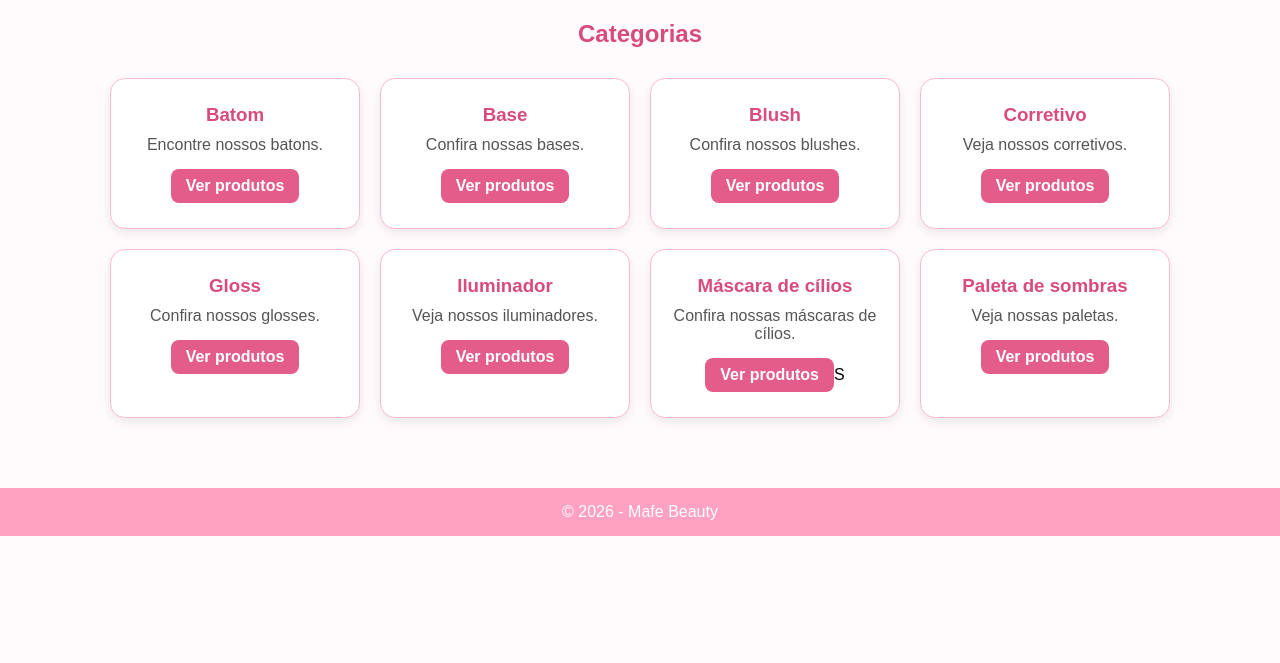
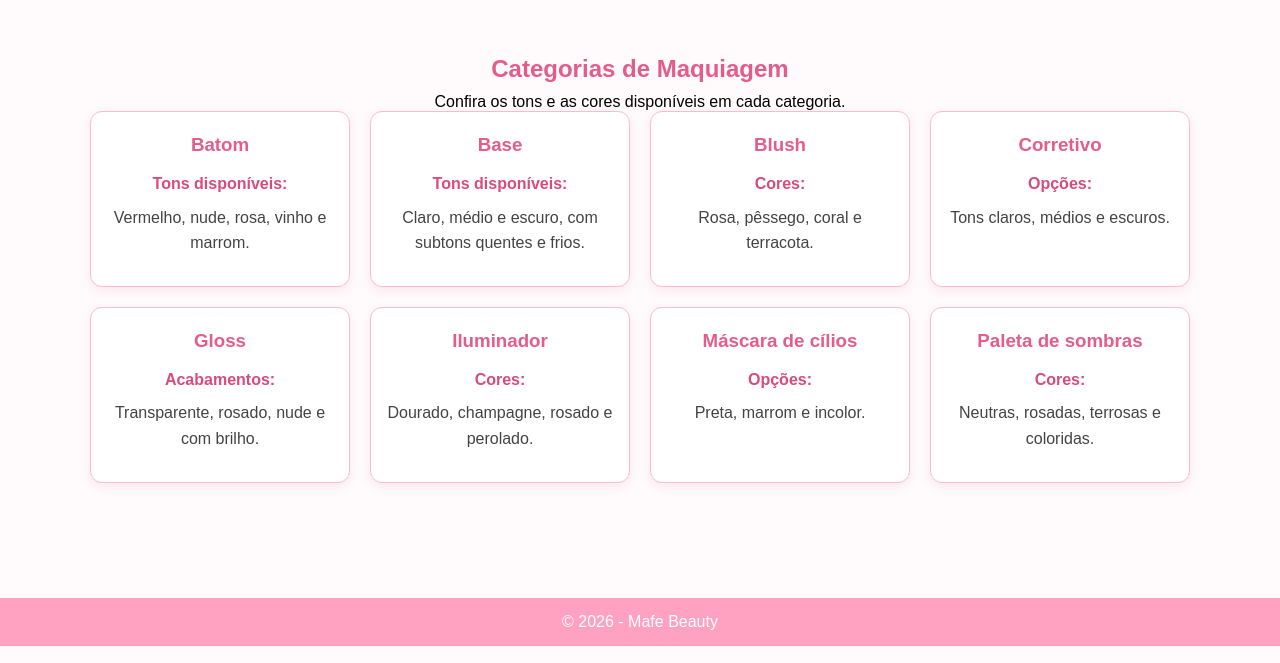
Before and after one commit to mpadilhadesouza58-spec/mafebeautyatu, a Django app: template templates/categorias.html in a window 1280 px wide. Shown: the part 137-800 px from the top of the page. Run offline with Django 5.2, Linux system fonts and the light colour scheme; the template is opened without the code that fills it, so the values that code supplies are empty.

Commit message:
atualização nas paginas de contato e categoria.

```diff
--- a/static/css/categorias.css
+++ b/static/css/categorias.css
@@ -1,64 +1,77 @@
-/* CATEGORIAS - MAFE BEAUTY */
+/* Página de categorias */
+
+.secao-categorias {
+    padding: 35px 20px 45px;
+    text-align: center;
+    background-color: #fffafc;
+}
+
+.secao-categorias h2 {
+    color: #e45d8a;
+    margin-bottom: 10px;
+}
+
+.descricao {
+    color: #555555;
+    margin-bottom: 30px;
+}
+
+/* Organização dos cartões */
 
 .categorias {
     display: grid;
-    grid-template-columns: repeat(4, 1fr);
+    grid-template-columns: repeat(4, minmax(0, 1fr));
     gap: 20px;
     max-width: 1100px;
-    margin: 30px auto;
-    padding: 0 20px;
+    margin: 0 auto;
 }
 
+/* Cartões */
+
 .categoria {
-    background-color: white;
+    background-color: #ffffff;
     border: 1px solid #fcbad5;
-    border-radius: 15px;
-    padding: 25px 15px;
-    text-align: center;
-    box-shadow: 0 4px 10px rgba(0, 0, 0, 0.08);
-    transition: 0.3s;
+    border-radius: 12px;
+    padding: 22px 16px;
+    box-shadow: 0 4px 10px rgba(228, 93, 138, 0.10);
+    transition: transform 0.2s, box-shadow 0.2s;
 }
 
 .categoria:hover {
-    transform: translateY(-5px);
-    box-shadow: 0 6px 14px rgba(0, 0, 0, 0.12);
+    transform: translateY(-4px);
+    box-shadow: 0 6px 14px rgba(228, 93, 138, 0.18);
 }
 
 .categoria h3 {
-    color: #d94b7a;
-    margin-bottom: 10px;
+    color: #e45d8a;
+    margin-top: 0;
+    margin-bottom: 15px;
 }
 
 .categoria p {
-    color: #555;
-    margin-bottom: 15px;
+    color: #444444;
+    line-height: 1.6;
+    margin: 8px 0;
 }
 
-.categoria a {
-    display: inline-block;
-    background-color: #e45d8a;
-    color: white;
-    padding: 8px 15px;
-    border-radius: 8px;
-    text-decoration: none;
-    font-weight: bold;
-    transition: 0.3s;
+.categoria strong {
+    color: #d94b7a;
 }
 
-.categoria a:hover {
-    background-color: #d94b7a;
-}
-
-/* RESPONSIVO */
+/* Adaptação para telas menores */
 
 @media (max-width: 900px) {
     .categorias {
-        grid-template-columns: repeat(2, 1fr);
+        grid-template-columns: repeat(2, minmax(0, 1fr));
     }
 }
 
-@media (max-width: 600px) {
+@media (max-width: 500px) {
     .categorias {
         grid-template-columns: 1fr;
     }
+
+    .secao-categorias {
+        padding: 25px 15px;
+    }
 }
--- a/templates/categorias.html
+++ b/templates/categorias.html
@@ -19,64 +19,67 @@
 
 <nav>
     <a href="/">Início</a>
-    <a href="#">Produtos</a>
+    <a href="/produtos/">Produtos</a>
     <a href="/categorias/">Categorias</a>
     <a href="/contato/">Contato</a>
 </nav>
 
 <main>
 
-    <section>
-        <h2>Categorias</h2>
+    <section class="secao-categorias">
+        <h2>Categorias de Maquiagem</h2>
+        <p class="introducao-categorias">
+    Confira os tons e as cores disponíveis em cada categoria.
+</p>
 
         <div class="categorias">
 
             <div class="categoria">
                 <h3>Batom</h3>
-                <p>Encontre nossos batons.</p>
-                <a href="#">Ver produtos</a>
+                <p><strong>Tons disponíveis:</strong></p>
+                <p>Vermelho, nude, rosa, vinho e marrom.</p>
             </div>
 
             <div class="categoria">
                 <h3>Base</h3>
-                <p>Confira nossas bases.</p>
-                <a href="#">Ver produtos</a>
+                <p><strong>Tons disponíveis:</strong></p>
+                <p>Claro, médio e escuro, com subtons quentes e frios.</p>
             </div>
 
             <div class="categoria">
                 <h3>Blush</h3>
-                <p>Confira nossos blushes.</p>
-                <a href="#">Ver produtos</a>
+                <p><strong>Cores:</strong></p>
+                <p>Rosa, pêssego, coral e terracota.</p>
             </div>
 
             <div class="categoria">
                 <h3>Corretivo</h3>
-                <p>Veja nossos corretivos.</p>
-                <a href="#">Ver produtos</a>
+                <p><strong>Opções:</strong></p>
+                <p>Tons claros, médios e escuros.</p>
             </div>
 
             <div class="categoria">
                 <h3>Gloss</h3>
-                <p>Confira nossos glosses.</p>
-                <a href="#">Ver produtos</a>
+                <p><strong>Acabamentos:</strong></p>
+                <p>Transparente, rosado, nude e com brilho.</p>
             </div>
 
             <div class="categoria">
                 <h3>Iluminador</h3>
-                <p>Veja nossos iluminadores.</p>
-                <a href="#">Ver produtos</a>
+                <p><strong>Cores:</strong></p>
+                <p>Dourado, champagne, rosado e perolado.</p>
             </div>
 
             <div class="categoria">
                 <h3>Máscara de cílios</h3>
-                <p>Confira nossas máscaras de cílios.</p>
-                <a href="#">Ver produtos</a>S
+                <p><strong>Opções:</strong></p>
+                <p>Preta, marrom e incolor.</p>
             </div>
 
             <div class="categoria">
                 <h3>Paleta de sombras</h3>
-                <p>Veja nossas paletas.</p>
-                <a href="#">Ver produtos</a>
+                <p><strong>Cores:</strong></p>
+                <p>Neutras, rosadas, terrosas e coloridas.</p>
             </div>
 
         </div>
--- a/templates/contato.html
+++ b/templates/contato.html
@@ -46,7 +46,6 @@
 
             <button type="submit" class="botao">Enviar</button>
         </form>
-
     </section>
 
 </main>
```
